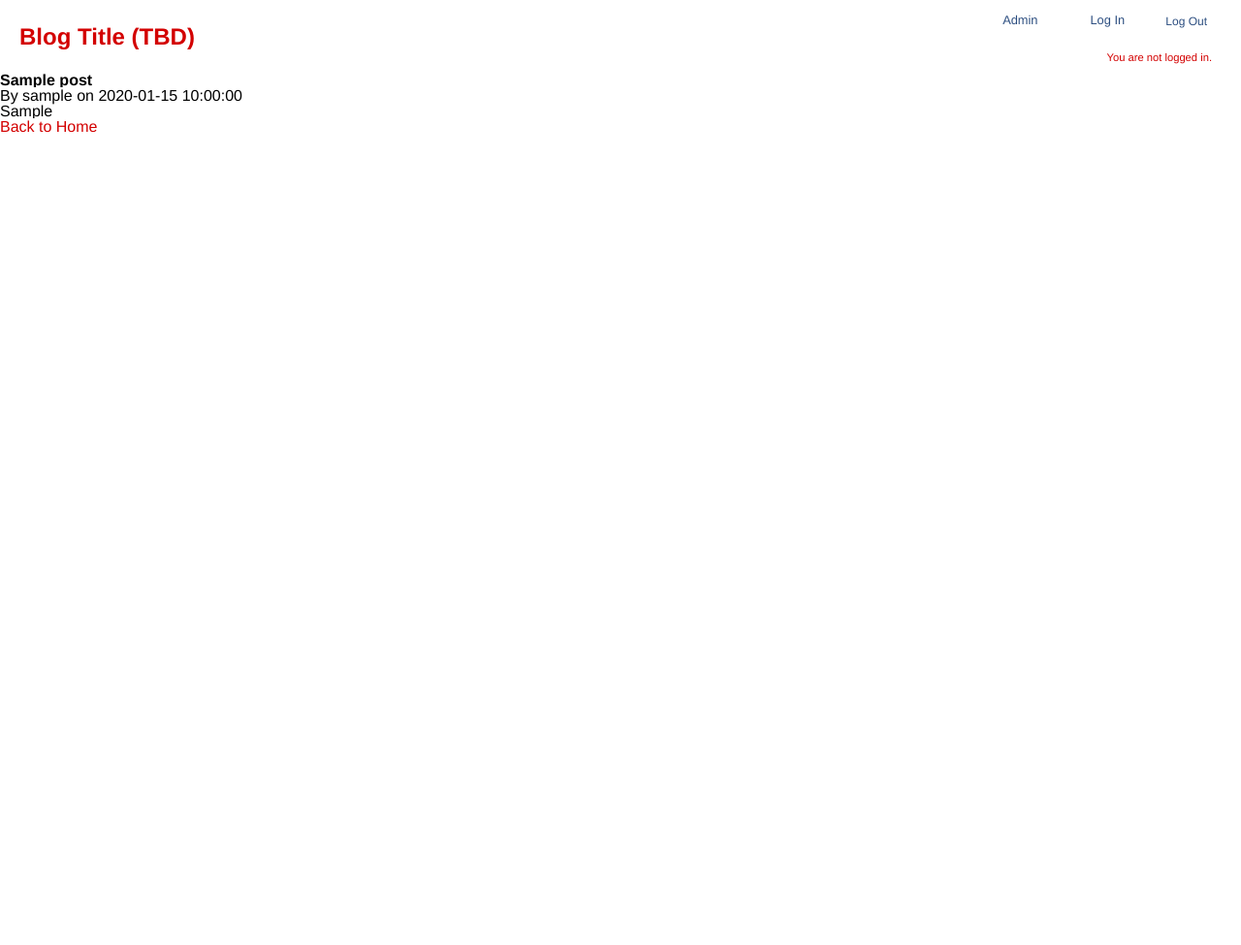
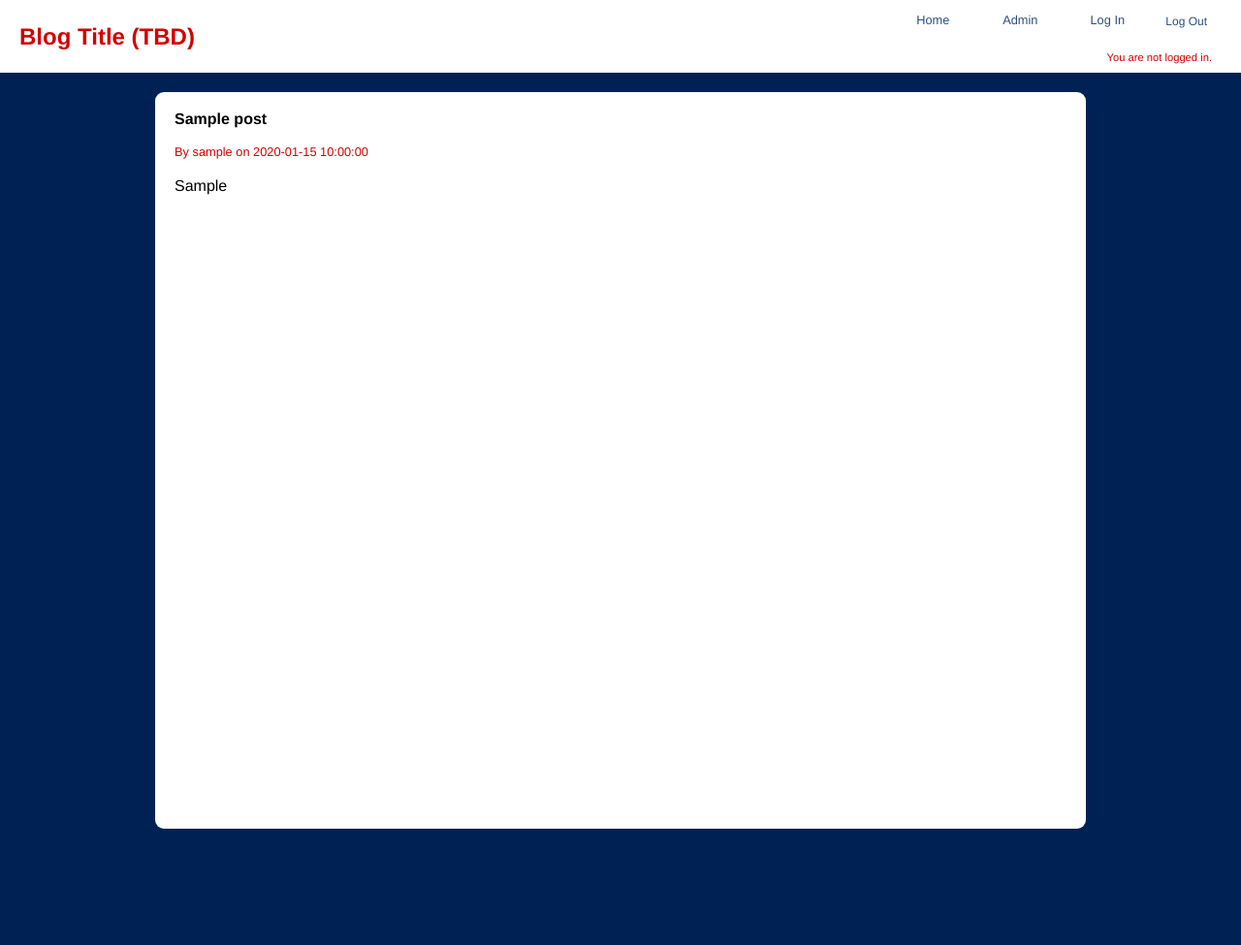
Before and after one commit to jlarry77/html, a PHP site: page /blog/blog.php?blog_id=1 in a window 1280 px wide. Shown: the whole page at 97% size. Before the commit the page ends 137 px from the top, so only its background shows below. Run offline with PHP 8.4, Linux system fonts and the light colour scheme; tables that the repository leaves empty or names only in its code hold one stand-in row (values such as "Sample post").

Commit message:
Added style to the new blog.php page.

```diff
--- a/blog/blog.php
+++ b/blog/blog.php
@@ -47,6 +47,7 @@ try {
         <h1 class="title-section">Blog Title (TBD)</h1>
         <div class="header-right">
             <nav class="nav-section">
+                <a href="index.php">Home</a>
                 <a href="admin.php?login=success">Admin</a>
                 <a href="login.php">Log In</a>
                 <form action="includes/logout.inc.php">
@@ -62,17 +63,17 @@ try {
         </div>
 
     </header>
-
-    <main>
-        <article>
+    <div class="blog-body">
+    <main class="main-post">
+        <article class="post-article">
         <h1><?php echo htmlspecialchars($post['title']); ?></h1>
         <p><small>By <?php echo htmlspecialchars($post['username']); ?> on <?php echo htmlspecialchars($post['blog_date']); ?></small></p>
         <div><?php echo nl2br(htmlspecialchars($post['blog_post'])); ?></div>
         </article>
     </main>
+    </div>
+    <footer class="footer">
 
-    <footer>
-        <a href="index.php">Back to Home</a>
     </footer>
 </body>
 </html>
--- a/blog/style/styles.css
+++ b/blog/style/styles.css
@@ -197,6 +197,9 @@ button:hover {
     color: var(--secondary-color)
 }
 
+.main-content article h2 a {
+    color: #000000;
+}
 
 /* Body Styling -> Login.php */
 
@@ -385,6 +388,57 @@ button:hover {
     width: 135px;
 }
 
+
+/* Blog.php Styling */
+.blog-body {
+    display: flex;
+    background-color: var(--primary-color);
+    justify-content: center;
+    height: 100vh;
+
+}
+.main-post {
+    background-color: var(--primary-color);
+    display: flex;
+    flex-direction: row;
+    overflow: visible;
+    padding: 0px;
+    margin: 20px;
+    height: auto;
+    width: 75%;
+    background-color: #ffffff;
+    border-radius: 9px;
+}
+
+.main-post .post-article {
+    padding: 0px;
+    margin: 10px;
+    height: auto;
+    width: 99%;
+
+}
+
+.main-post .post-article h1{
+    padding: 10px;
+    display: flex;
+}
+
+.main-post .post-article div{
+    padding: 10px;
+    display: flex;
+}
+.main-post .post-article p{
+    padding: 10px;
+    display: flex;
+}
+
+.main-post .post-article small {
+    color: var(--secondary-color);
+    font-size: .8em;
+}
+
+
+
 /* Footer -> All Pages */
 
 .footer {
```
